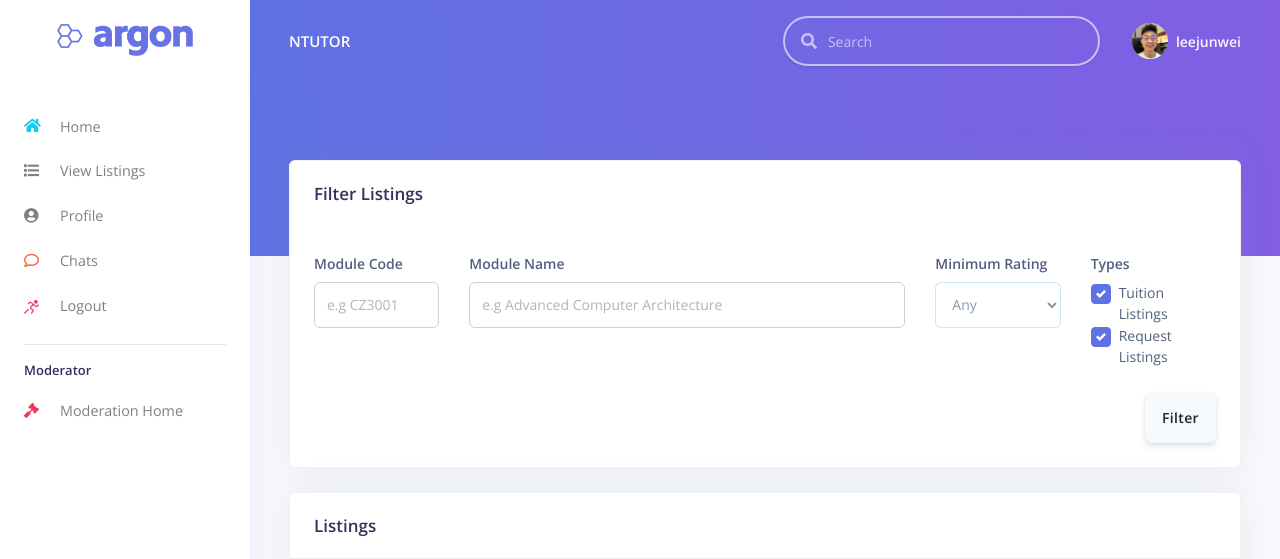
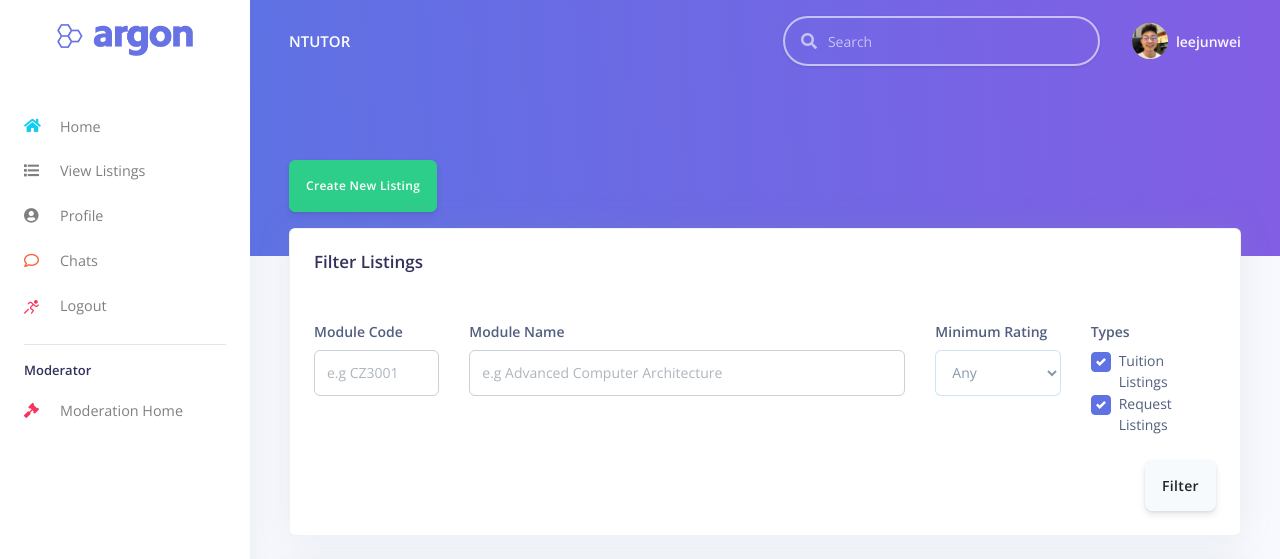
Before and after one commit to leejunweisg/NTUtor, a Django app: page /listing/listings/ in a window 1280 px wide. Shown: the top 559 px of the page. Run offline with Django 3.2, Linux system fonts and the light colour scheme; a user stored in the database is signed in; data comes from the database, SQL or seed files in the repository; data that the repository does not hold is empty; some libraries are stand-ins or nearby versions.

Commit message:
Added create listing button in view listings

```diff
--- a/listings/templates/listings/listings.html
+++ b/listings/templates/listings/listings.html
@@ -15,7 +15,11 @@
 </div>
 
 <div class="container-fluid mt--7">
-
+  <div class="row">
+    <div class="col-lg-3 float-left">
+      <a href="{% url 'listing-create' %}" class="btn btn-sm btn-success mb-3 p-3 ">Create New Listing</a>
+    </div>
+  </div>
     <!-- Search -->
     <div class="row">
       <div class="col">
```
